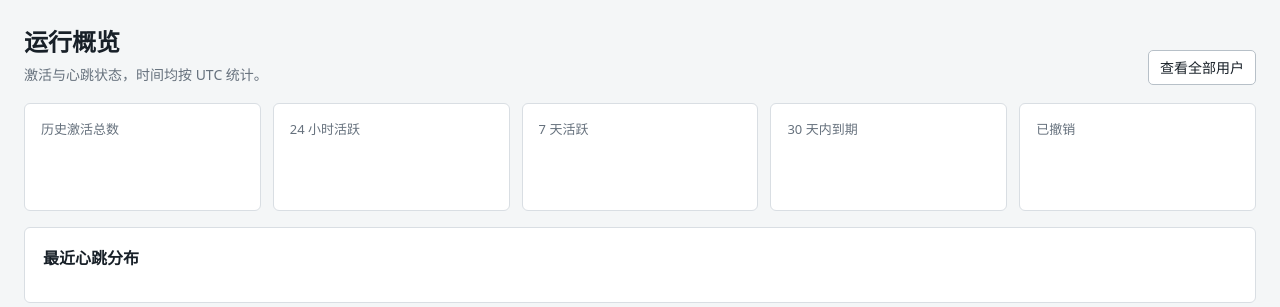
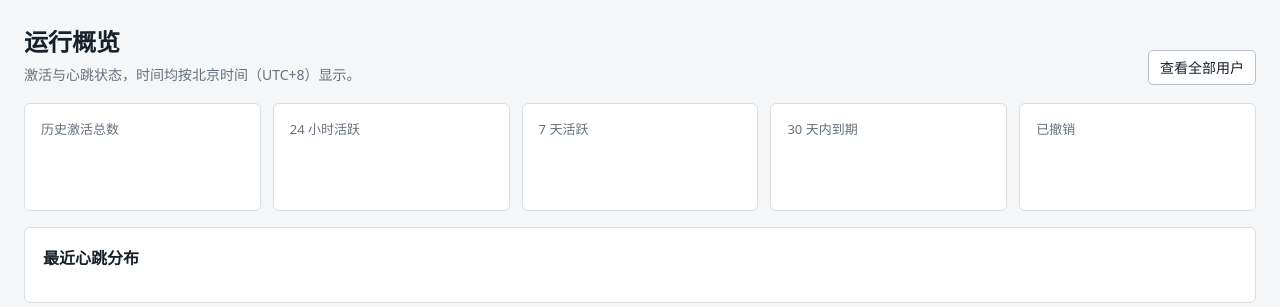
Before and after one commit to guo641/doustudio, a FastAPI app: template server/app/web/templates/dashboard.html in a window 1280 px wide. Shown: the part 55-362 px from the top of the page. Run offline with FastAPI, Linux system fonts and the light colour scheme; the template is opened without the code that fills it, so the values that code supplies are empty; parts of the project's set-up code (start-up, migrations or seed data) failed here and were passed over.

Commit message:
v0.3.11: Web 管理后台时间显示改为北京时间（UTC+8）
变更:
- 修改 timestamp_to_datetime 过滤器，从 UTC 改为 UTC+8
- 更新 Dashboard 提示文案

影响范围:
- 用户列表页面（首次激活/最后心跳/服务端到期覆盖）
- 已撤销列表页面（撤销时间）
- Dashboard 提示文案

文件变更:
- server/app/web/routes.py (6 行)
- server/app/web/templates/dashboard.html (1 行)

```diff
--- a/server/app/web/routes.py
+++ b/server/app/web/routes.py
@@ -36,8 +36,10 @@ _HMAC_RE = __import__("re").compile(r"^[0-9a-f]{64}$")
 def timestamp_to_datetime(value: int | None) -> str:
     if value is None:
         return "-"
-    return dt.datetime.fromtimestamp(value, tz=dt.timezone.utc).strftime(
-        "%Y-%m-%d %H:%M:%S UTC"
+    # 北京时间 UTC+8
+    beijing_tz = dt.timezone(dt.timedelta(hours=8))
+    return dt.datetime.fromtimestamp(value, tz=beijing_tz).strftime(
+        "%Y-%m-%d %H:%M:%S +08"
     )
 
 
--- a/server/app/web/templates/dashboard.html
+++ b/server/app/web/templates/dashboard.html
@@ -2,7 +2,7 @@
 {% block title %}Dashboard · DouStudio License{% endblock %}
 {% block content %}
 <div class="page-head">
-  <div><h1>运行概览</h1><p class="subtle">激活与心跳状态，时间均按 UTC 统计。</p></div>
+  <div><h1>运行概览</h1><p class="subtle">激活与心跳状态，时间均按北京时间（UTC+8）显示。</p></div>
   <a class="button" href="/admin/licenses">查看全部用户</a>
 </div>
 <section class="grid" aria-label="License 统计">
```
